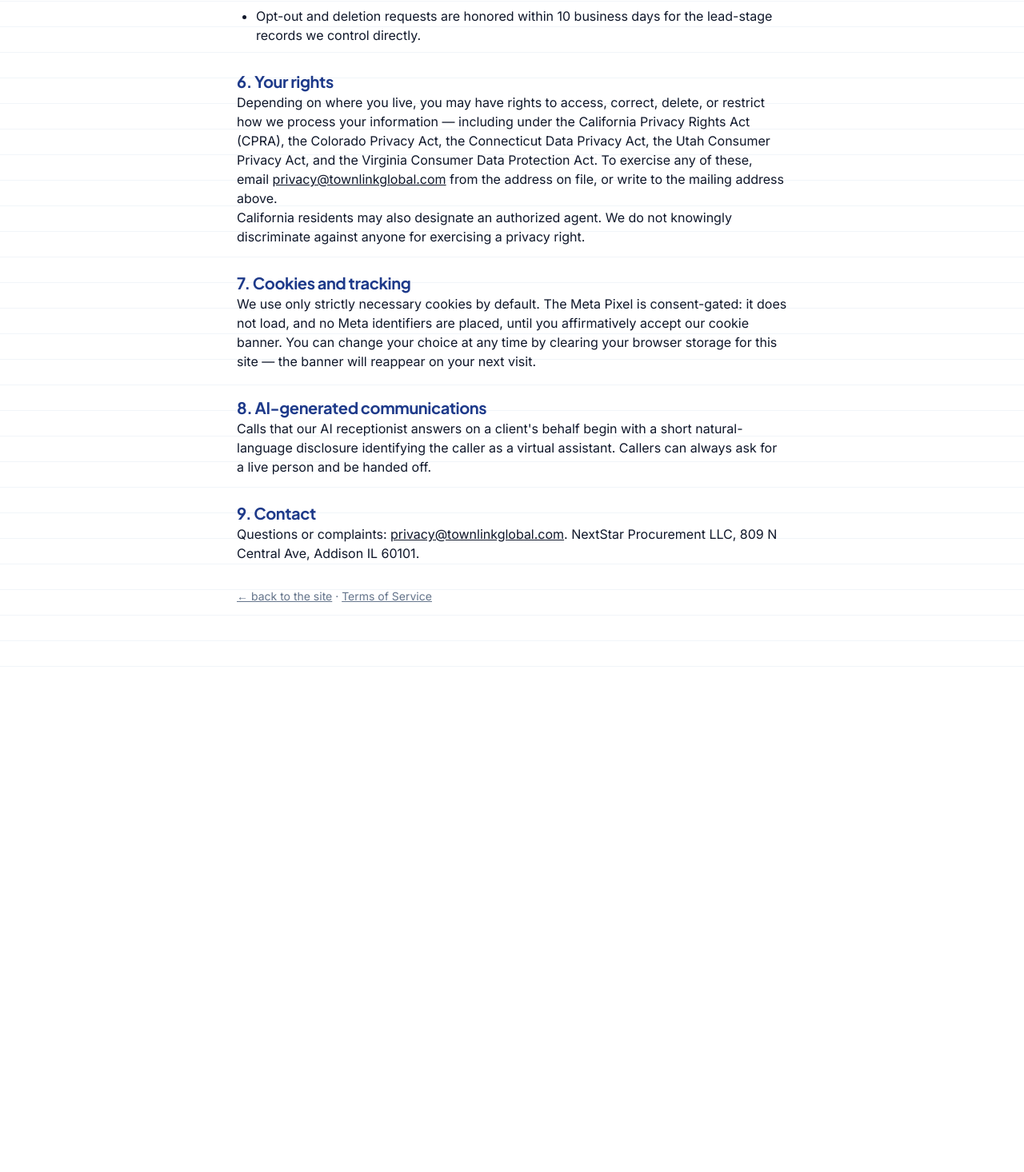
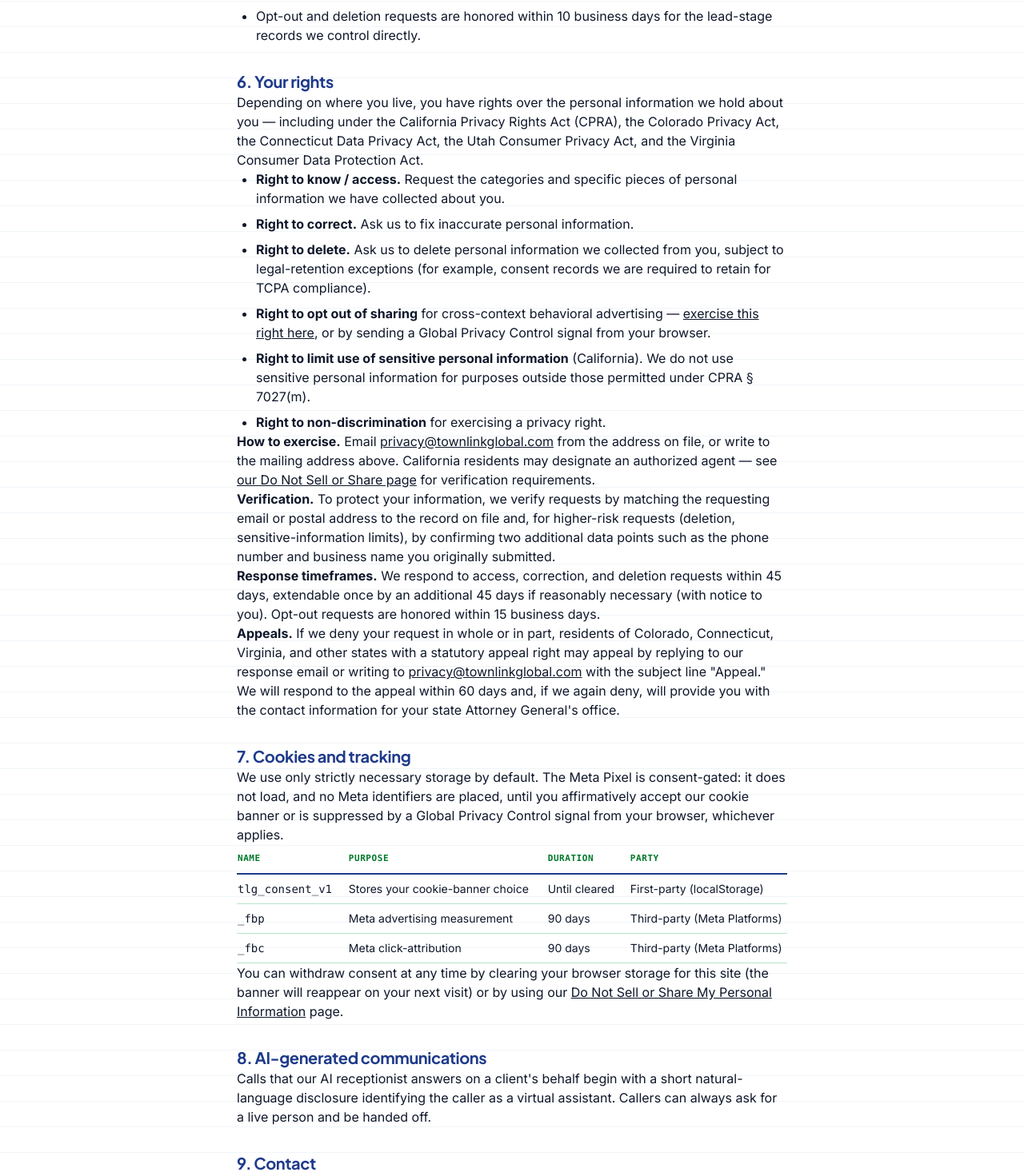
Before and after one commit to nextstarpro/townlink-AI, a Next.js app: page /privacy in a window 1280 px wide. Shown: the part 1407-2873 px from the top of the page at 80% size. Before the commit the page ends 2259 px from the top, so only its background shows below. Built offline with nearby package versions, Linux system fonts and the light colour scheme; no server answers.

Commit message:
compliance/attorney-round-2: LOL statutory carve-outs, CPRA rights buildout + appeals, amendment notice for arb/LOL, cookie table, GPC audit-log, MSA-scope on client obligations

```diff
--- a/app/privacy/page.tsx
+++ b/app/privacy/page.tsx
@@ -137,19 +137,78 @@ export default function PrivacyPage() {
         <section>
           <h2 className="font-display text-xl font-bold text-brand-blue-ink">6. Your rights</h2>
           <p>
-            Depending on where you live, you may have rights to access, correct, delete,
-            or restrict how we process your information — including under the California
-            Privacy Rights Act (CPRA), the Colorado Privacy Act, the Connecticut Data
-            Privacy Act, the Utah Consumer Privacy Act, and the Virginia Consumer Data
-            Protection Act. To exercise any of these, email{" "}
+            Depending on where you live, you have rights over the personal information
+            we hold about you — including under the California Privacy Rights Act (CPRA),
+            the Colorado Privacy Act, the Connecticut Data Privacy Act, the Utah Consumer
+            Privacy Act, and the Virginia Consumer Data Protection Act.
+          </p>
+          <ul className="list-disc space-y-2 pl-6">
+            <li>
+              <strong>Right to know / access.</strong> Request the categories and specific
+              pieces of personal information we have collected about you.
+            </li>
+            <li>
+              <strong>Right to correct.</strong> Ask us to fix inaccurate personal
+              information.
+            </li>
+            <li>
+              <strong>Right to delete.</strong> Ask us to delete personal information we
+              collected from you, subject to legal-retention exceptions (for example,
+              consent records we are required to retain for TCPA compliance).
+            </li>
+            <li>
+              <strong>Right to opt out of sharing</strong> for cross-context behavioral
+              advertising —{" "}
+              <Link href="/do-not-sell" className="underline">
+                exercise this right here
+              </Link>
+              , or by sending a Global Privacy Control signal from your browser.
+            </li>
+            <li>
+              <strong>Right to limit use of sensitive personal information</strong>{" "}
+              (California). We do not use sensitive personal information for purposes
+              outside those permitted under CPRA § 7027(m).
+            </li>
+            <li>
+              <strong>Right to non-discrimination</strong> for exercising a privacy right.
+            </li>
+          </ul>
+          <p>
+            <strong>How to exercise.</strong> Email{" "}
             <a href="mailto:privacy@townlinkglobal.com" className="underline">
               privacy@townlinkglobal.com
             </a>{" "}
-            from the address on file, or write to the mailing address above.
+            from the address on file, or write to the mailing address above. California
+            residents may designate an authorized agent — see{" "}
+            <Link href="/do-not-sell" className="underline">
+              our Do Not Sell or Share page
+            </Link>{" "}
+            for verification requirements.
           </p>
           <p>
-            California residents may also designate an authorized agent. We do not
-            knowingly discriminate against anyone for exercising a privacy right.
+            <strong>Verification.</strong> To protect your information, we verify requests
+            by matching the requesting email or postal address to the record on file and,
+            for higher-risk requests (deletion, sensitive-information limits), by
+            confirming two additional data points such as the phone number and business
+            name you originally submitted.
+          </p>
+          <p>
+            <strong>Response timeframes.</strong> We respond to access, correction, and
+            deletion requests within 45 days, extendable once by an additional 45 days if
+            reasonably necessary (with notice to you). Opt-out requests are honored within
+            15 business days.
+          </p>
+          <p>
+            <strong>Appeals.</strong> If we deny your request in whole or in part,
+            residents of Colorado, Connecticut, Virginia, and other states with a
+            statutory appeal right may appeal by replying to our response email or writing
+            to{" "}
+            <a href="mailto:privacy@townlinkglobal.com" className="underline">
+              privacy@townlinkglobal.com
+            </a>{" "}
+            with the subject line &quot;Appeal.&quot; We will respond to the appeal within
+            60 days and, if we again deny, will provide you with the contact information
+            for your state Attorney General&apos;s office.
           </p>
         </section>
 
@@ -158,11 +217,64 @@ export default function PrivacyPage() {
             7. Cookies and tracking
           </h2>
           <p>
-            We use only strictly necessary cookies by default. The Meta Pixel is
+            We use only strictly necessary storage by default. The Meta Pixel is
             consent-gated: it does not load, and no Meta identifiers are placed, until
-            you affirmatively accept our cookie banner. You can change your choice at
-            any time by clearing your browser storage for this site — the banner will
-            reappear on your next visit.
+            you affirmatively accept our cookie banner or is suppressed by a Global
+            Privacy Control signal from your browser, whichever applies.
+          </p>
+          <div className="overflow-x-auto">
+            <table className="w-full border-collapse text-sm">
+              <thead>
+                <tr className="border-b-2 border-brand-blue-ink text-left">
+                  <th className="py-2 pr-4 font-mono text-[11px] uppercase tracking-wider text-brand-green-ink">
+                    Name
+                  </th>
+                  <th className="py-2 pr-4 font-mono text-[11px] uppercase tracking-wider text-brand-green-ink">
+                    Purpose
+                  </th>
+                  <th className="py-2 pr-4 font-mono text-[11px] uppercase tracking-wider text-brand-green-ink">
+                    Duration
+                  </th>
+                  <th className="py-2 font-mono text-[11px] uppercase tracking-wider text-brand-green-ink">
+                    Party
+                  </th>
+                </tr>
+              </thead>
+              <tbody>
+                <tr className="border-b border-brand-green-line">
+                  <td className="py-2 pr-4 font-mono">
+                    <code>tlg_consent_v1</code>
+                  </td>
+                  <td className="py-2 pr-4">Stores your cookie-banner choice</td>
+                  <td className="py-2 pr-4">Until cleared</td>
+                  <td className="py-2">First-party (localStorage)</td>
+                </tr>
+                <tr className="border-b border-brand-green-line">
+                  <td className="py-2 pr-4 font-mono">
+                    <code>_fbp</code>
+                  </td>
+                  <td className="py-2 pr-4">Meta advertising measurement</td>
+                  <td className="py-2 pr-4">90 days</td>
+                  <td className="py-2">Third-party (Meta Platforms)</td>
+                </tr>
+                <tr className="border-b border-brand-green-line">
+                  <td className="py-2 pr-4 font-mono">
+                    <code>_fbc</code>
+                  </td>
+                  <td className="py-2 pr-4">Meta click-attribution</td>
+                  <td className="py-2 pr-4">90 days</td>
+                  <td className="py-2">Third-party (Meta Platforms)</td>
+                </tr>
+              </tbody>
+            </table>
+          </div>
+          <p>
+            You can withdraw consent at any time by clearing your browser storage for
+            this site (the banner will reappear on your next visit) or by using our{" "}
+            <Link href="/do-not-sell" className="underline">
+              Do Not Sell or Share My Personal Information
+            </Link>{" "}
+            page.
           </p>
         </section>
 
--- a/app/terms/page.tsx
+++ b/app/terms/page.tsx
@@ -90,14 +90,14 @@ export default function TermsPage() {
 
         <section>
           <h2 className="font-display text-xl font-bold text-brand-blue-ink">
-            6. Client-provided contact lists
+            6. If you become a client
           </h2>
           <p>
-            If you become a client and give us a contact list for outbound calling or
-            texting, you represent and warrant that every contact on the list has given
-            you prior express written consent under 47 U.S.C. § 227 and applicable state
-            law to receive automated marketing communications, and that you can produce
-            those records on request. Full terms live in the MSA.
+            These Terms govern your use of this marketing site. If you engage us for
+            services, a separate Master Services Agreement (MSA) governs the engagement,
+            including data uploads, consent-attestation requirements for any contact
+            lists you provide, service-level commitments, and billing. Where the MSA and
+            these Terms conflict on any client-facing matter, the MSA controls.
           </p>
         </section>
 
@@ -122,9 +122,17 @@ export default function TermsPage() {
             arising out of or related to this site or any services rendered is capped at
             the fees you paid us in the 12 months preceding the claim, or USD $100 if you
             have paid us nothing. We are not liable for indirect, incidental, special,
-            consequential, or exemplary damages, or for lost profits or lost data. These
-            limits do not apply to claims that cannot be limited by law (for example,
-            gross negligence or willful misconduct).
+            consequential, or exemplary damages, or for lost profits or lost data.
+          </p>
+          <p>
+            <strong>Carve-outs.</strong> These limits do not apply to: (a) gross
+            negligence, willful or wanton misconduct, or fraud; (b) claims that cannot be
+            limited by law; (c) statutory damages under the federal Telephone Consumer
+            Protection Act (47 U.S.C. § 227), the Illinois Biometric Information Privacy
+            Act (740 ILCS 14), or any comparable state statute that expressly forbids
+            contractual limitation; (d) either party&apos;s indemnification obligations
+            under a signed Master Services Agreement; or (e) either party&apos;s breach of
+            confidentiality obligations.
           </p>
         </section>
 
@@ -184,11 +192,51 @@ export default function TermsPage() {
             11. Changes; severability; entire agreement
           </h2>
           <p>
-            We may update these Terms; the &quot;last updated&quot; date at the top
-            reflects the latest version. If any provision is held unenforceable, the rest
-            remains in force. These Terms, together with our Privacy Policy and (if you
-            become a client) the MSA, are the entire agreement between you and us on this
-            subject.
+            <strong>Non-material updates.</strong> We may update these Terms; the
+            &quot;last updated&quot; date at the top reflects the latest version.
+          </p>
+          <p>
+            <strong>Material updates to §8 (Limitation of liability) or §9 (Dispute
+            resolution).</strong> For any material change to §8 or §9, we will provide at
+            least 30 days&apos; notice to any lead who has submitted our form, via email
+            to the address on file and via a persistent banner on this site. Continued
+            use of the site or continued engagement with us after the notice period
+            constitutes acceptance. If you do not accept, your sole remedy is to email{" "}
+            <a href="mailto:privacy@townlinkglobal.com" className="underline">
+              privacy@townlinkglobal.com
+            </a>{" "}
+            and request deletion of your record; in that case, the version of §8 and §9
+            in effect on the date you last submitted our form governs any claim that had
+            accrued as of the amendment date.
+          </p>
+          <p>
+            <strong>Which version binds you.</strong> The version of these Terms in
+            effect on the date you last submitted our form governs any dispute between
+            you and us, unless you have affirmatively accepted a later version.
+          </p>
+          <p>
+            <strong>Severability.</strong> If any provision is held unenforceable, the
+            rest remains in force, except as expressly stated in §9 (class-action waiver
+            is non-severable from the arbitration provision).
+          </p>
+          <p>
+            <strong>Survival.</strong> Sections 3 (Illustrative figures), 7 (Intellectual
+            property), 8 (Limitation of liability), 9 (Dispute resolution), 10 (Governing
+            law), and this §11 survive termination of your engagement with us and
+            expiration or termination of these Terms.
+          </p>
+          <p>
+            <strong>Electronic transactions (E-SIGN).</strong> By checking the consent
+            box on our form, you agree that (a) you are willing to conduct this
+            transaction electronically, (b) you have the hardware and software to access
+            and retain these Terms, and (c) the electronic record of your acceptance has
+            the same legal effect as a signed writing under the federal E-SIGN Act (15
+            U.S.C. § 7001) and applicable state law.
+          </p>
+          <p>
+            <strong>Entire agreement.</strong> These Terms, together with our Privacy
+            Policy and (if you become a client) the MSA, are the entire agreement between
+            you and us on this subject.
           </p>
         </section>
 
```
Also changed, not shown: app/api/lead/route.ts (+9 -2 lines).
